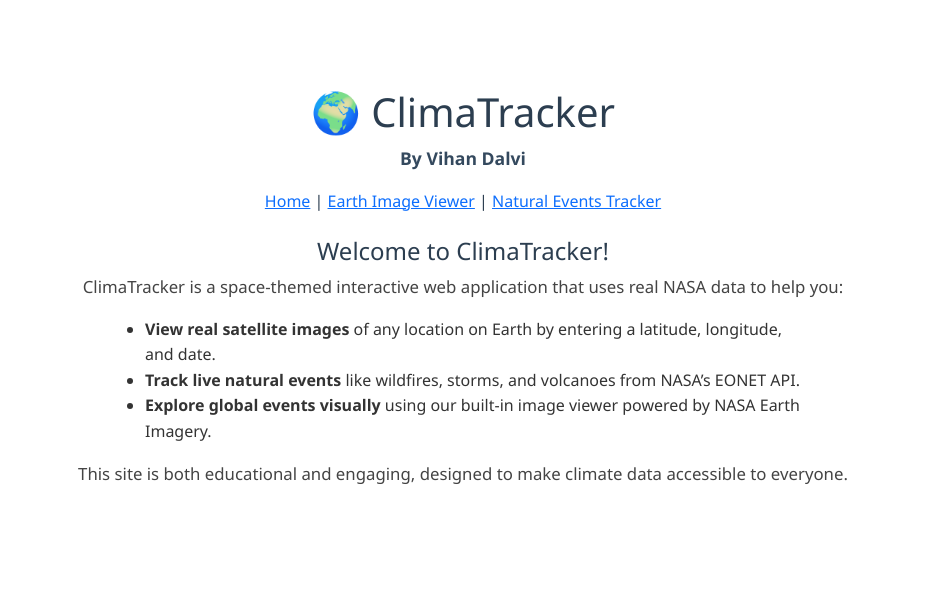
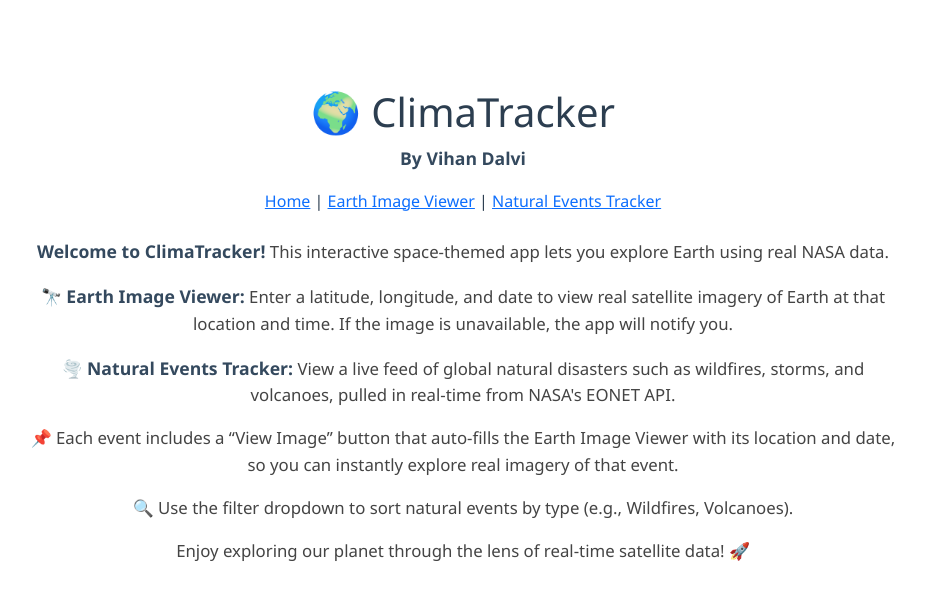
Before and after one commit to CS571-SU25/p36, a React (Vite) app: page / in a window 1280 px wide. Shown: the top 600 px of the page, without its empty margins (177-1102 px from the left). Built offline with nearby package versions, Linux system fonts and the light colour scheme.

Commit message:
completed basic Home page. still much more formatting left to add

```diff
--- a/src/EarthImageViewer.jsx
+++ b/src/EarthImageViewer.jsx
@@ -31,7 +31,14 @@
       maxLongitudeRef.current.value = maxLon;
       timeRef.current.value = time;
 
-      // Optional: automatically fetch image on load
+       // Clear the stored data so next visits start fresh
+      sessionStorage.removeItem("minLat");
+      sessionStorage.removeItem("maxLat");
+      sessionStorage.removeItem("minLon");
+      sessionStorage.removeItem("maxLon");
+      sessionStorage.removeItem("time");
+
+      // maybe automatically fetch image on load
       // displayImage();
     }
   }, []); // Run once on component mount
--- a/src/Home.jsx
+++ b/src/Home.jsx
@@ -1,10 +1,8 @@
 import "./Home.css";
 import NavBar from "./NavBar";
 import { Button } from "react-bootstrap";
-import { useNavigate } from "react-router-dom";
 
 function Home() {
-  const navigate = useNavigate();
 
   return (
     <div className="container mt-4">
@@ -14,23 +12,32 @@
 
       {/* Navigation bar */}
       <NavBar />
+      <br></br>
 
-      {/* Intro section */}
-      <div className="mt-4">
-        <h4>Welcome to ClimaTracker!</h4>
+       <div className="intro">
         <p>
-          ClimaTracker is a space-themed interactive web application that uses real NASA data to help you:
+          <strong>Welcome to ClimaTracker!</strong> This interactive space-themed app lets you
+          explore Earth using real NASA data.
         </p>
-        <ul>
-          <li><strong>View real satellite images</strong> of any location on Earth by entering a latitude, longitude, and date.</li>
-          <li><strong>Track live natural events</strong> like wildfires, storms, and volcanoes from NASA’s EONET API.</li>
-          <li><strong>Explore global events visually</strong> using our built-in image viewer powered by NASA Earth Imagery.</li>
-        </ul>
         <p>
-          This site is both educational and engaging, designed to make climate data accessible to everyone.
+          🔭 <strong>Earth Image Viewer:</strong> Enter a latitude, longitude, and date to view real satellite
+          imagery of Earth at that location and time. If the image is unavailable, the app will notify you.
+        </p>
+        <p>
+          🌪️ <strong>Natural Events Tracker:</strong> View a live feed of global natural disasters such as wildfires,
+          storms, and volcanoes, pulled in real-time from NASA's EONET API.
+        </p>
+        <p>
+          📌 Each event includes a “View Image” button that auto-fills the Earth Image Viewer with its
+          location and date, so you can instantly explore real imagery of that event.
+        </p>
+        <p>
+          🔍 Use the filter dropdown to sort natural events by type (e.g., Wildfires, Volcanoes).
+        </p>
+        <p>
+          Enjoy exploring our planet through the lens of real-time satellite data! 🚀
         </p>
       </div>
-
 
     </div>
   );
```
